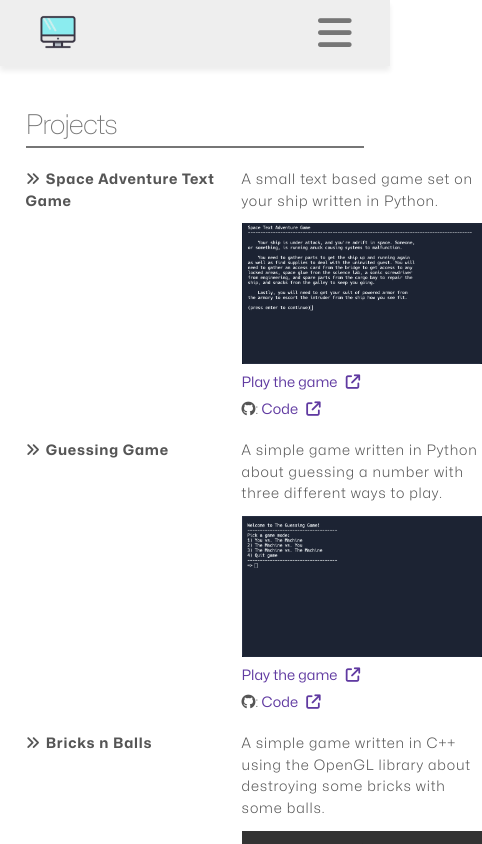
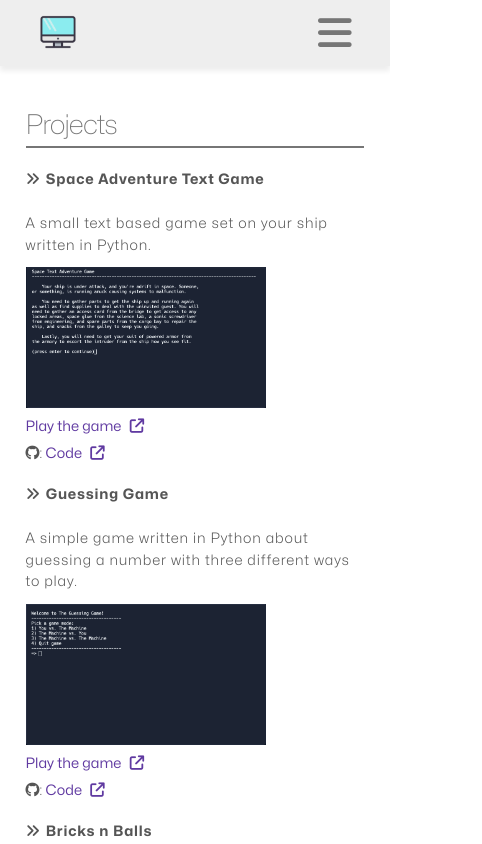
Before and after one commit to eslutz/eslutz.github.io, an Angular app: page /projects in a window 390 px wide. Shown: the top 844 px of the page, 482 px wide, since content can reach past the window. Built offline with nearby package versions, Linux system fonts and the light colour scheme; grey boxes are pictures that could not be loaded.

Commit message:
fixed responsiveness

```diff
--- a/src/app/projects/projects.component.css
+++ b/src/app/projects/projects.component.css
@@ -10,11 +10,7 @@
   display: grid;
 }
 
-.grid--auto-fit {
-  grid-template-columns: repeat(auto-fit, minmax(400px, 1fr));
-}
-
-.grid--2-col {
+.grid {
   -ms-grid-columns: 300px 1fr;
   grid-template-columns: 300px 1fr;
 }
@@ -39,7 +35,7 @@
 /* BELOW 928px */
 /***************/
 @media (max-width: 58em) {
-  .grid--2-col {
+  .grid {
     -ms-grid-columns: 275px 1fr;
     grid-template-columns: 275px 1fr;
   }
@@ -53,9 +49,8 @@
 /* BELOW 704px */
 /***************/
 @media (max-width: 44em) {
-  .grid--2-col {
-    -ms-grid-columns: 200px 1fr;
-    grid-template-columns: 200px 1fr;
+  .grid {
+    grid-template-columns: repeat(auto-fit, minmax(250px, 1fr));
   }
 
   .project-image {
--- a/src/app/projects/projects.component.html
+++ b/src/app/projects/projects.component.html
@@ -1,7 +1,7 @@
 <section class="projects" id="projects">
   <div class="container">
     <h2 class="heading-secondary">Projects</h2>
-    <div class="grid grid--2-col">
+    <div class="grid">
       <p class="project-description">
         <i class="fa-solid fa-angles-right"></i>
         <strong class="left-padding--xs">Space Adventure Text Game</strong>
--- a/src/styles.css
+++ b/src/styles.css
@@ -218,7 +218,7 @@ p {
 /****************/
 @media (max-width: 68em) {
   .grid {
-    grid-template-columns: repeat(auto-fit, minmax(350px, 1fr));
+    grid-template-columns: repeat(auto-fit, minmax(250px, 1fr));
   }
 
   .half-width {
```
